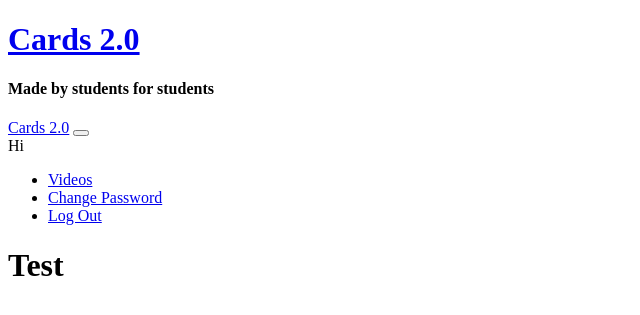
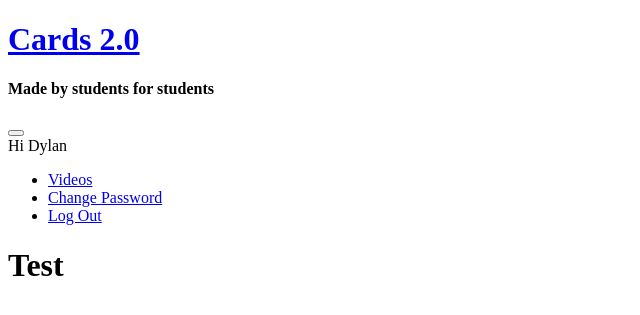
Before and after one commit to BaseCampCoding/django-unit-project-joseph-dylan-greg, a Django app: page / in a window 1280 px wide. Shown: the top 315 px of the page, without its empty margins (0-640 px from the left). Run offline with Django 3.2, Linux system fonts and the light colour scheme; a user stored in the database is signed in.

Commit message:
navbar template changes

```diff
--- a/templates/partials/navbar.html
+++ b/templates/partials/navbar.html
@@ -1,16 +1,15 @@
 <!DOCTYPE html>
 <nav class="navbar navbar-expand-lg navbar-dark bg-dark">
-    <a class="navbar-brand" href="{% url 'home' %}">Cards 2.0</a>
     <button class="navbar-toggler" type="button" data-toggle="collapse" data-target="#navbarSupportedContent" aria-controls="navbarSupportedContent" aria-expanded="false" aria-label="Toggle navigation">
         <span class="navbar-toggler-icon"></span>
     </button>
 
     <div class="collapse navbar-collapse" id="navbarSupportedContent">
-        {% if request.user.is_authenticated %}
-            <span class="navbar-text">Hi {{ request.user.first.name }}</span>
+        {% if user.is_authenticated %}
+            <span class="navbar-text">Hi {{ user.username }}</span>
         {% endif %}
         <ul class="navbar-nav ml-auto">
-            {% if request.user.is_authenticated %}
+            {% if user.is_authenticated %}
             <li class="nav-item">
                 <a class="nav-link" href="{% url 'videos' %}">Videos</a>
             </li>
```
